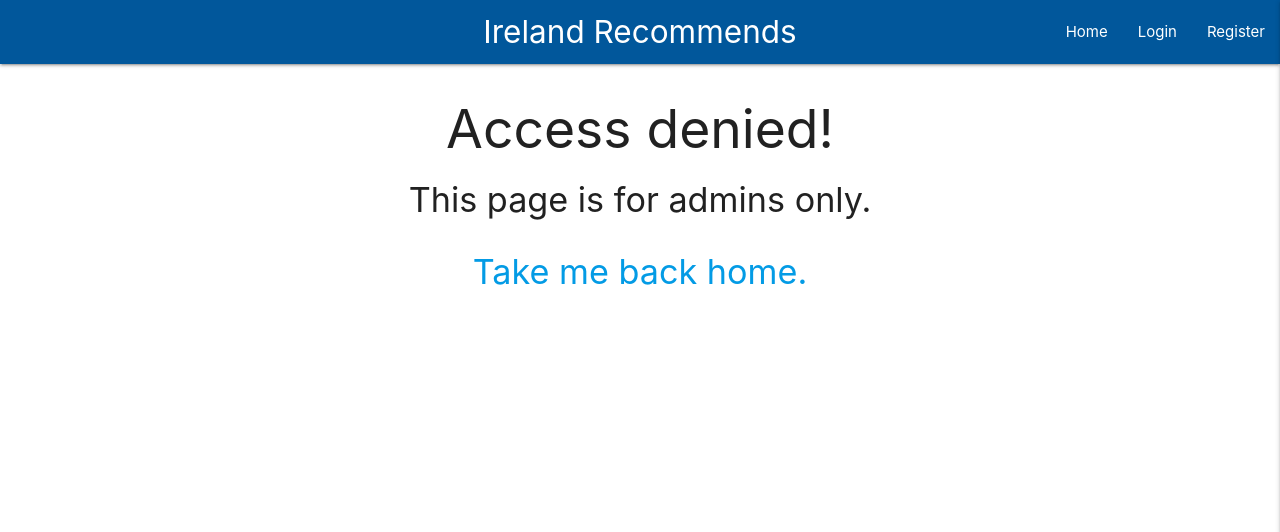
After one commit to d-mcalpin/IrelandRecommends, a Flask app: page /manage_all in a window 1280 px wide. The commit adds this page. Shown: the top 532 px of the page. Run offline with Flask 2, Linux system fonts and the light colour scheme; a database or web service that is not in the repository returns one stand-in record (values such as "Sample title"); some libraries are stand-ins or nearby versions.

Commit message:
Added Python code for managing all reviews as an admin user and added link to base template

```diff
--- a/templates/base.html
+++ b/templates/base.html
@@ -25,7 +25,7 @@
                   <li><a href="{{ url_for('add_review') }}">Add Review</a></li>
                   <li><a href="{{ url_for('logout') }}">Logout</a></li>
                   {% if session.user|lower == "admin"|lower %}
-                  <li><a href="#">Manage All</a></li>
+                  <li><a href="{{ url_for('manage_all') }}">Manage All</a></li>
                   {% endif %}
                   {% else %}
                   <li><a href="{{ url_for('login') }}">Login</a></li>
@@ -45,7 +45,7 @@
             <li><a href="{{ url_for('add_review') }}">Add Review</a></li>
             <li><a href="{{ url_for('logout') }}">Logout</a></li>
             {% if session.user|lower == "admin"|lower %}
-            <li><a href="#">Manage All</a></li>
+            <li><a href="{{ url_for('manage_all') }}">Manage All</a></li>
             {%endif%}
             {% else %}
             <li><a href="{{ url_for('login') }}">Login</a></li>
--- /dev/null
+++ b/templates/manage_all.html
@@ -0,0 +1,47 @@
+{% extends "base.html" %}
+{% block content %}
+{% if session.user|lower == "admin"|lower %}
+<h2 class="center-align">Manage All Tips</h2>
+<div class="container">
+   <div class="row">
+      {% for tip in all_tips %}
+      <div class="col s12 m4">
+         <div class="card">
+            <div class="card-image">
+               <img src="{{review.review_img}}" alt="{{review.review_name}}">
+            </div>
+            <div class="card-content">
+               <p class="uppercase">{{review.category_name}}</p>
+               <p><strong>{{ review.review_name }}</strong></p>
+               <p>{{ review.review_short }}</p>
+            </div>
+            <div class="card-action">
+               <p><em>Created by {{review.created_by}} on {{review.review_date}}</em></p>
+            </div>
+            <div class="card-button center-align">
+               <a href="{{ url_for('edit_review', tip_review=review._id) }}" class="btn-small white black-text">Edit</a>
+               <a href="#modal2{{loop.index}}" class="btn-small grey darken-4 white-text modal-trigger">Delete</a>
+               <!-- Modal Structure -->
+               <div id="modal2{{loop.index}}" class="modal">
+                  <div class="modal-content center-align">
+                     <h4>Are you sure you want to delete {{review.review_name}}? </h4>
+                     <a href="{{ url_for('delete_review', review_id=review._id) }}" class="modal-close waves-effect waves-green btn-small white black-text">Yes</a>
+                     <a href="{{ url_for('manage_all') }}" class="modal-close waves-effect waves-green btn-small grey darken-4 white-text">No</a>
+                  </div>
+               </div>
+            </div>
+         </div>
+      </div>
+      {% endfor %}
+      {% else %}
+      <div class="center-align">
+         <h2>Access denied!</h2>
+         <h4>
+            This page is for admins only.
+            <p><a href="{{ url_for('reviews') }}" class="return-home">Take me back home.</a></p>
+         </h4>
+      </div>
+      {% endif %}
+   </div>
+</div>
+{% endblock %}
```
